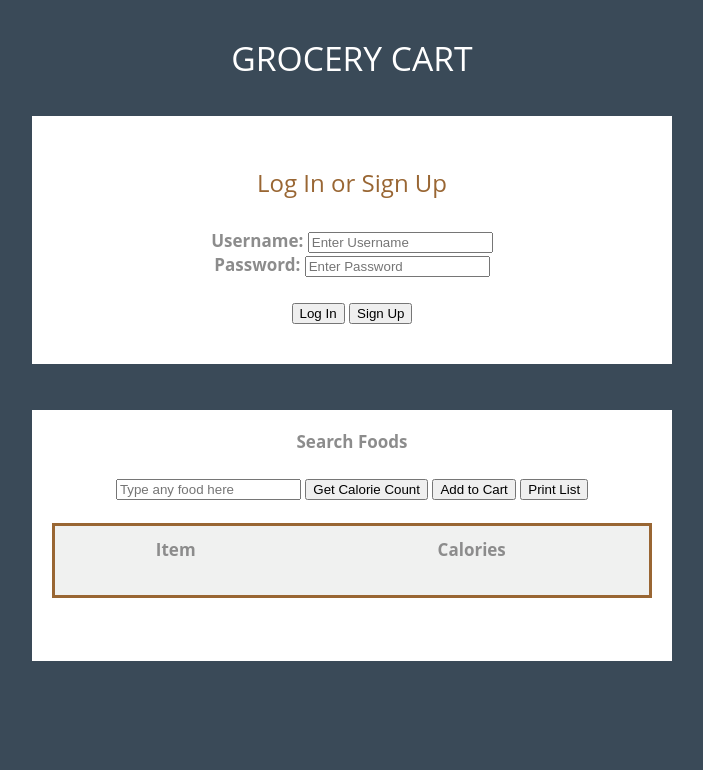
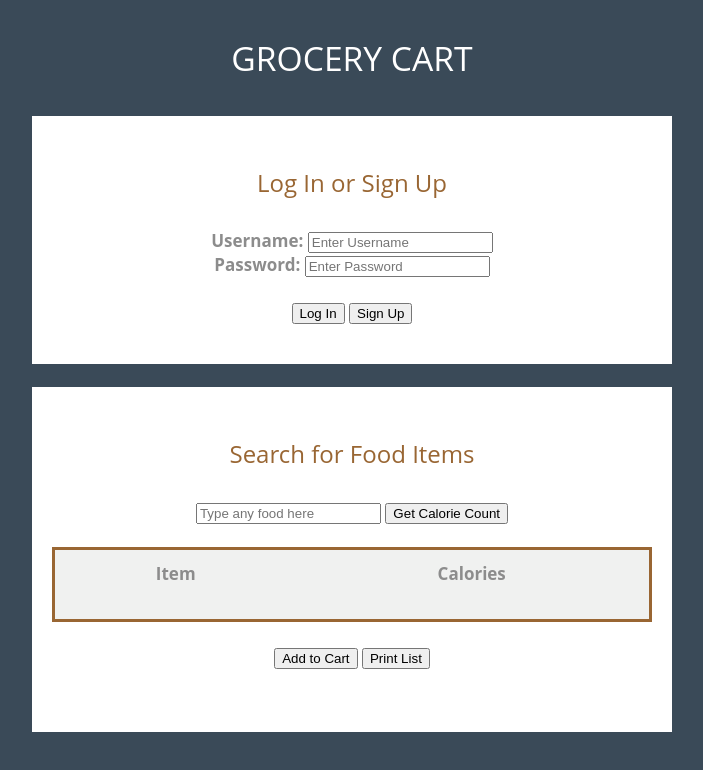
Before and after one commit to mlscandinaro/comp20final, a plain HTML site: page final.html in a window 1280 px wide. Shown: the whole page, without its empty margins (288-991 px from the left). Drawn offline with Linux system fonts and the light colour scheme.

Commit message:
Update final.html

```diff
--- a/final.html
+++ b/final.html
@@ -115,24 +115,24 @@ maya scandinaro
                     <button type="submit" name="logBttn">Log In</button>
                     <button type="submit" name="signUpBttn">Sign Up</button>
                 </form>
-            </section><br><br>
+            </section><br>
 
             <section class='section'>
                 <form method="get" action="http://localhost:8080">
-                    <label for="search"><b>Search Foods</b></label><br><br>
+                    <h2 class='section-header'>Search for Food Items</h2>
                     <input type="text" placeholder="Type any food here" name="search">
-                    <button type="button" onclick="getFood()">Get Calorie Count</button>
+                    <button type="button" onclick="getFood()">Get Calorie Count</button><br><br>
+                    <table style="background-color: #F0F1F0">
+                        <tr>
+                            <th>Item</th>
+                            <th>Calories</th>
+                        </tr>
+                            <td name="ItemResult1" id="data"></td>
+                            <td name="ItemCalories" id="dataCALORIES"></td>
+                    </table><br>
                     <input id="input1" type="submit" value="Add to Cart"/>
                     <input id="input1" type="submit" value="Print List" name="print"/>
                 </form><br>
-                <table style="background-color: #F0F1F0">
-                    <tr>
-                        <th>Item</th>
-                        <th>Calories</th>
-                    </tr>
-                        <td name="ItemResult1" id="data"></td>
-                        <td name="ItemCalories" id="dataCALORIES"></td>
-                </table><br>
             </section>
 
             </div>
```
